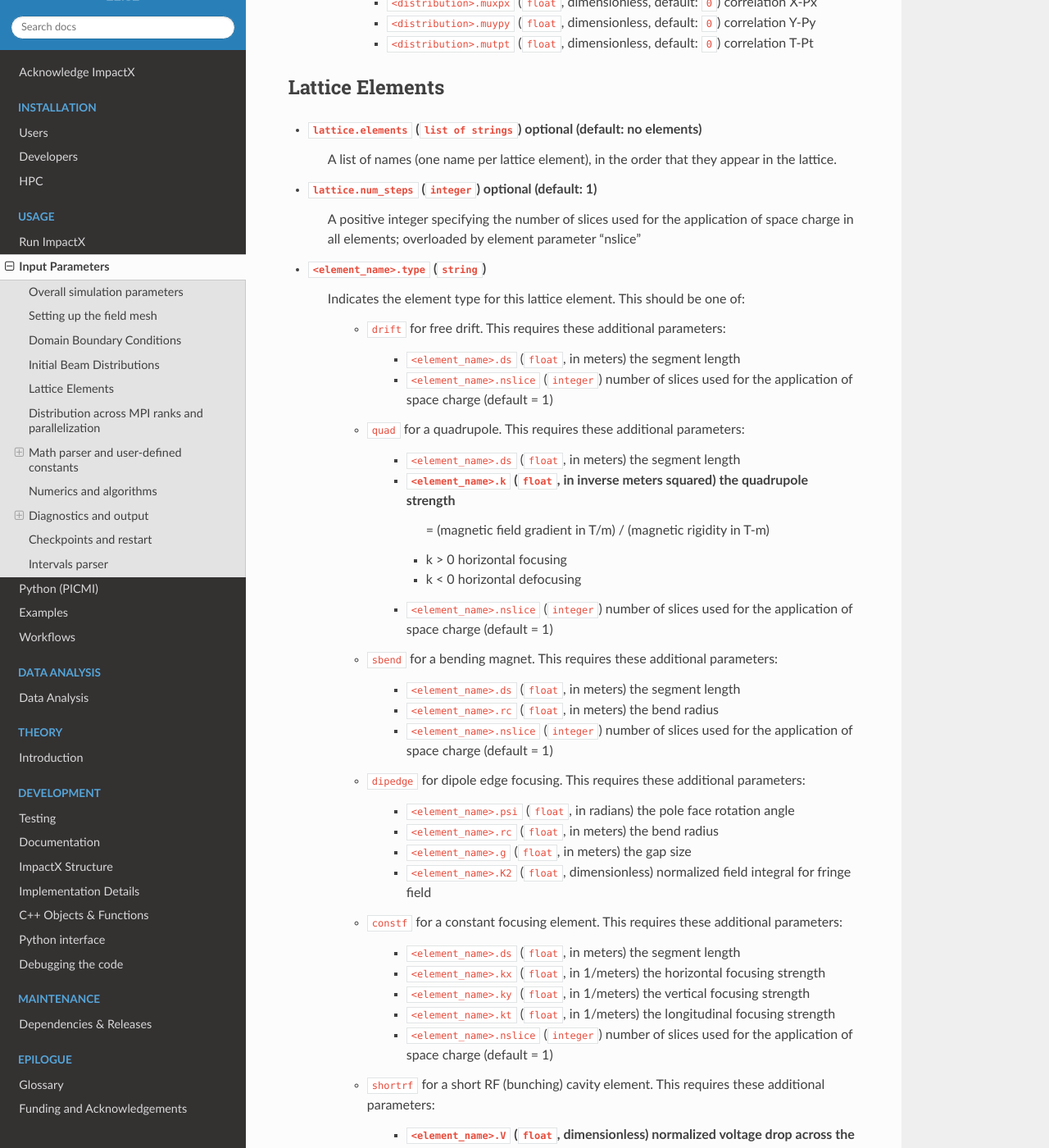
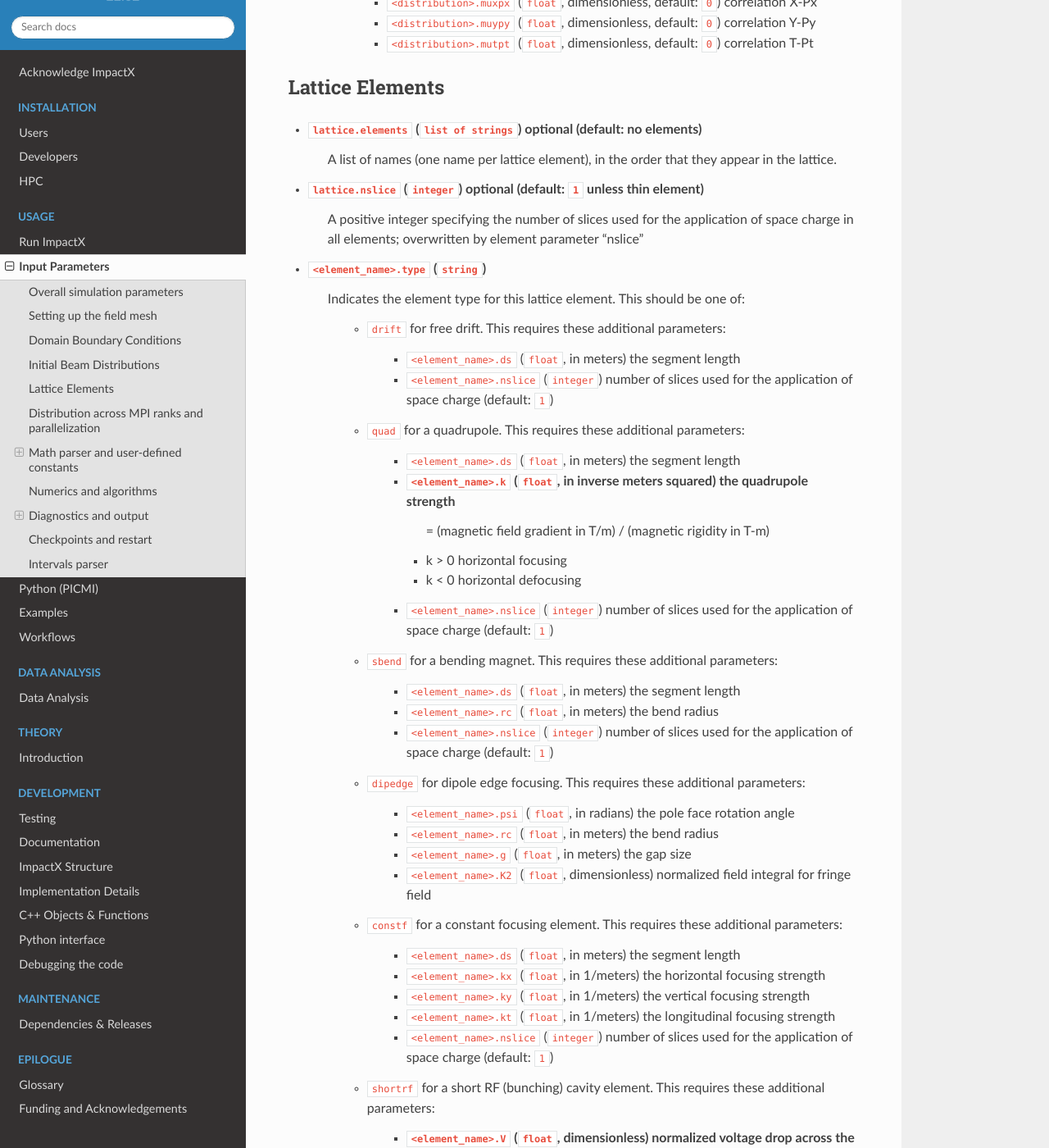
Before and after one commit to ECP-WarpX/impactx, a Sphinx documentation site: the page built from docs/source/usage/parameters.rst, in a window 1280 px wide and 1400 px high, scrolled down 3493 px. Shown: the whole window at 82% size. Built offline with Sphinx 7.4.7 and the Read the Docs theme 2.0.0, drawn with Linux system fonts in a browser that asks for light colours; pages that are not in the unit, such as notebooks, are missing from menus; some of the changed text lies outside the part shown.

Commit message:
Unify Input Parameter Naming

```diff
--- a/docs/source/usage/parameters.rst
+++ b/docs/source/usage/parameters.rst
@@ -172,9 +172,9 @@ Lattice Elements
     A list of names (one name per lattice element), in the order that they
     appear in the lattice.
 
-* ``lattice.num_steps`` (``integer``) optional (default: 1)
+* ``lattice.nslice`` (``integer``) optional (default: ``1`` unless thin element)
     A positive integer specifying the number of slices used for the application of
-    space charge in all elements; overloaded by element parameter "nslice"
+    space charge in all elements; overwritten by element parameter "nslice"
 
 * ``<element_name>.type`` (``string``)
     Indicates the element type for this lattice element. This should be one of:
@@ -184,7 +184,7 @@ Lattice Elements
             * ``<element_name>.ds`` (``float``, in meters) the segment length
 
             * ``<element_name>.nslice`` (``integer``) number of slices used
-              for the application of space charge (default = 1)
+              for the application of space charge (default: ``1``)
 
         * ``quad`` for a quadrupole. This requires these additional parameters:
 
@@ -197,7 +197,7 @@ Lattice Elements
               * k < 0 horizontal defocusing
 
             * ``<element_name>.nslice`` (``integer``) number of slices used
-              for the application of space charge (default = 1)
+              for the application of space charge (default: ``1``)
 
         * ``sbend`` for a bending magnet. This requires these additional parameters:
 
@@ -206,7 +206,7 @@ Lattice Elements
             * ``<element_name>.rc`` (``float``, in meters) the bend radius
 
             * ``<element_name>.nslice`` (``integer``) number of slices used
-              for the application of space charge (default = 1)
+              for the application of space charge (default: ``1``)
 
         * ``dipedge`` for dipole edge focusing. This requires these additional parameters:
 
@@ -234,7 +234,7 @@ Lattice Elements
               longitudinal focusing strength
 
             * ``<element_name>.nslice`` (``integer``) number of slices used
-              for the application of space charge (default = 1)
+              for the application of space charge (default: ``1``)
 
         * ``shortrf`` for a short RF (bunching) cavity element. This requires these additional parameters:
 
@@ -268,7 +268,7 @@ Lattice Elements
 Distribution across MPI ranks and parallelization
 -------------------------------------------------
 
-* ``amr.max_grid_size`` (``integer``) optional (default ``128``)
+* ``amr.max_grid_size`` (``integer``) optional (default: ``128``)
     Maximum allowable size of each **subdomain**
     (expressed in number of grid points, in each direction).
     Each subdomain has its own ghost cells, and can be handled by a
```
Also changed, not shown: 2 other files.
